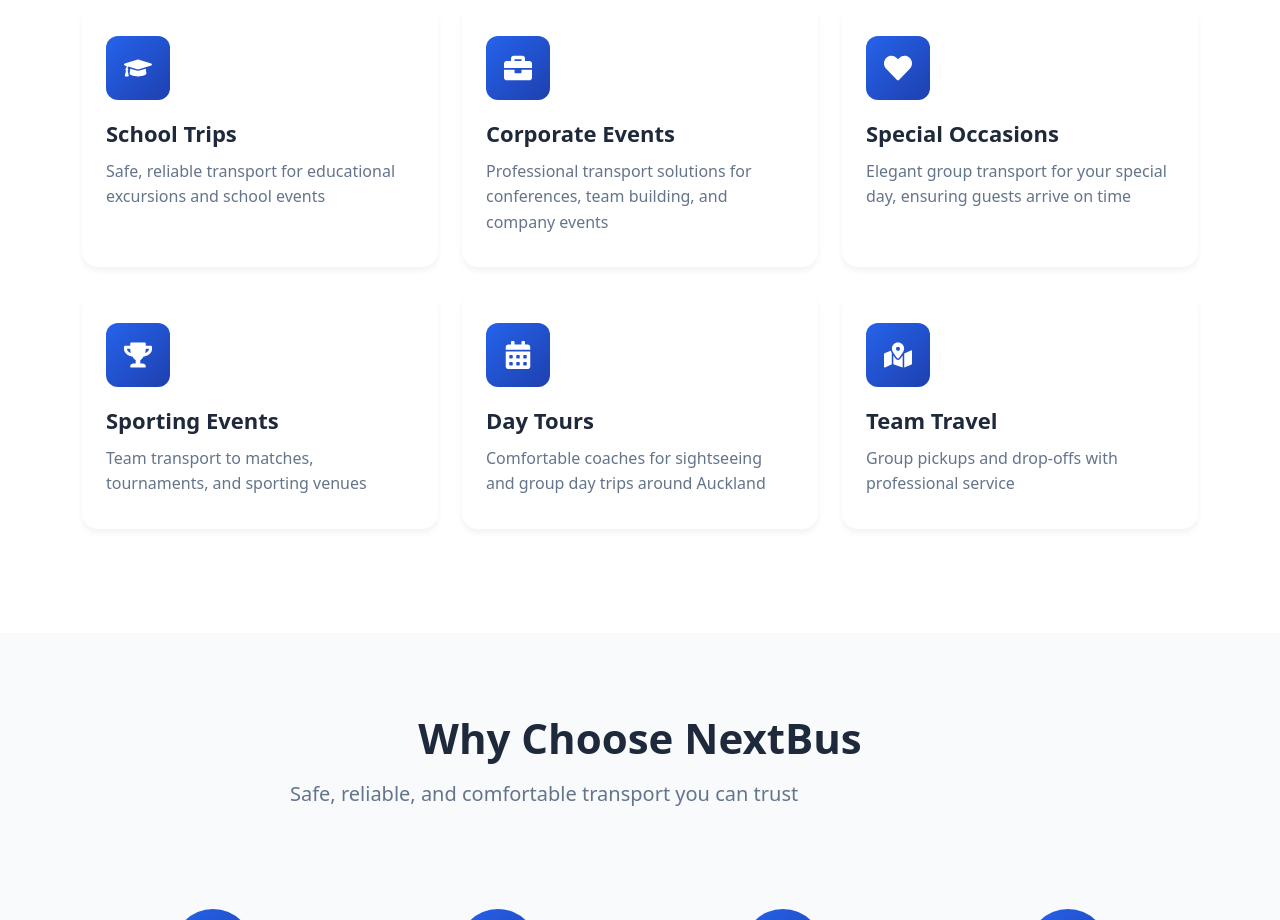
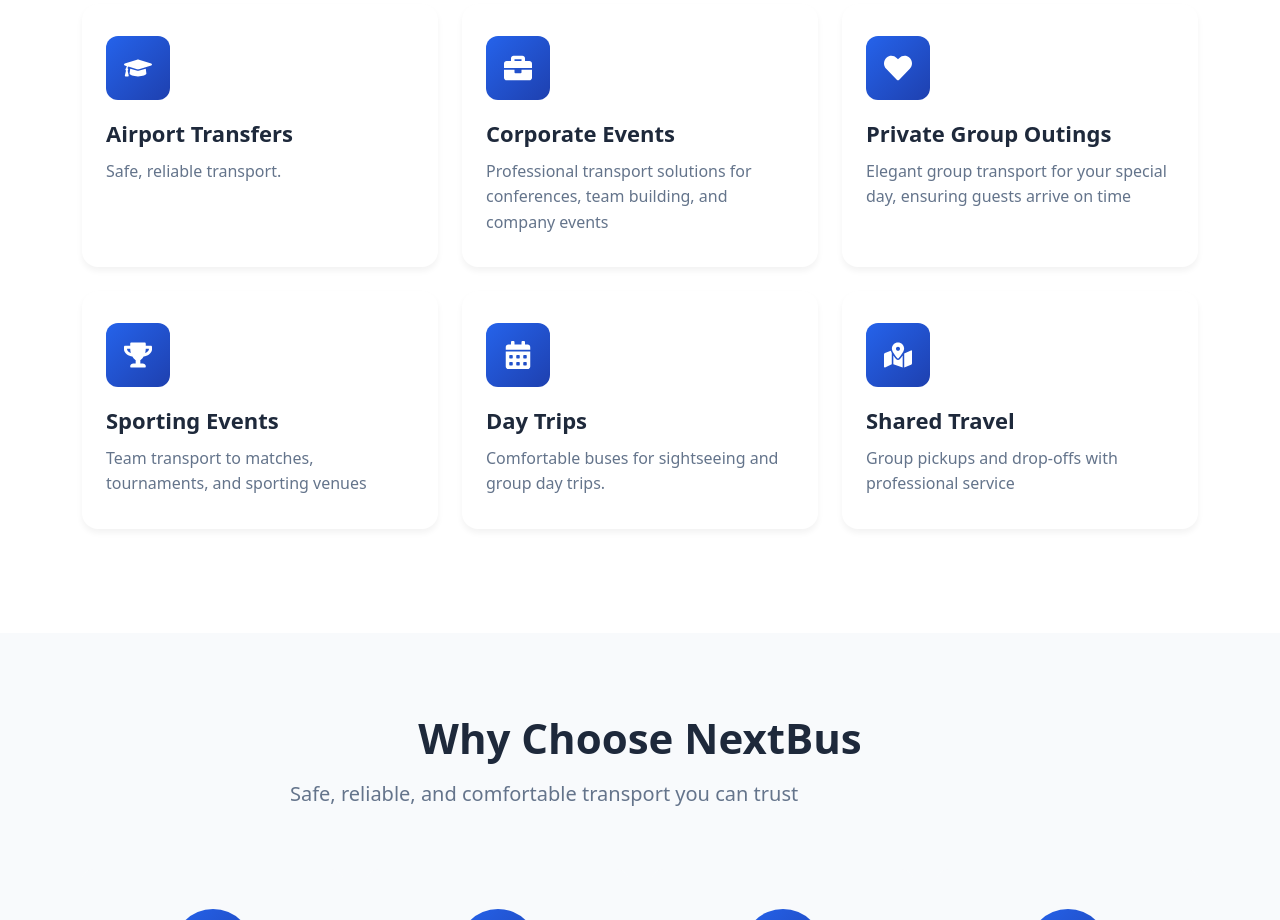
Before and after one commit to pidigodi/Next-Bus, a Gatsby site: page / in a window 1280 px wide. Shown: the part 1160-2080 px from the top of the page. Built offline with nearby package versions, Linux system fonts and the light colour scheme; Gatsby itself is replaced by a stand-in of ours.

Commit message:
Update service titles and descriptions for clarity

```diff
--- a/src/pages/index.js
+++ b/src/pages/index.js
@@ -76,12 +76,12 @@
   const renderAgentIframe = mounted && showAgent && AGENT_EMBED_URL;
 
   const services = [
-    { icon: FaGraduationCap, title: "School Trips", description: "Safe, reliable transport for educational excursions and school events" },
+    { icon: FaGraduationCap, title: "Airport Transfers", description: "Safe, reliable transport." },
     { icon: FaBriefcase, title: "Corporate Events", description: "Professional transport solutions for conferences, team building, and company events" },
-    { icon: FaHeart, title: "Special Occasions", description: "Elegant group transport for your special day, ensuring guests arrive on time" },
+    { icon: FaHeart, title: "Private Group Outings", description: "Elegant group transport for your special day, ensuring guests arrive on time" },
     { icon: FaTrophy, title: "Sporting Events", description: "Team transport to matches, tournaments, and sporting venues" },
-    { icon: FaCalendarAlt, title: "Day Tours", description: "Comfortable coaches for sightseeing and group day trips around Auckland" },
-    { icon: FaMapMarkedAlt, title: "Team Travel", description: "Group pickups and drop-offs with professional service" },
+    { icon: FaCalendarAlt, title: "Day Trips", description: "Comfortable buses for sightseeing and group day trips." },
+    { icon: FaMapMarkedAlt, title: "Shared Travel", description: "Group pickups and drop-offs with professional service" },
   ];
 
   const features = [
```
